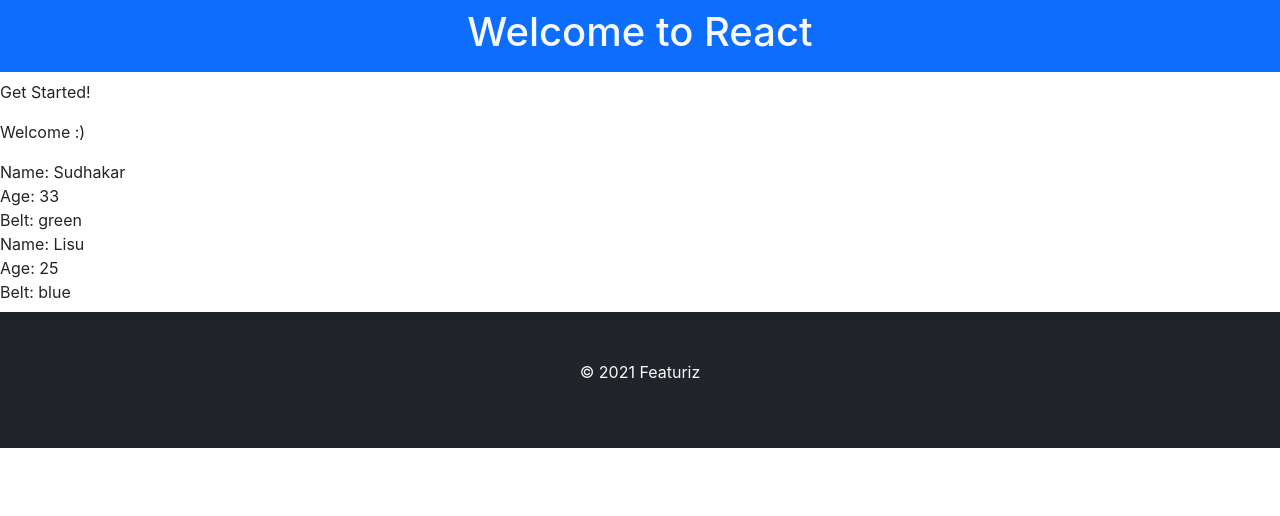
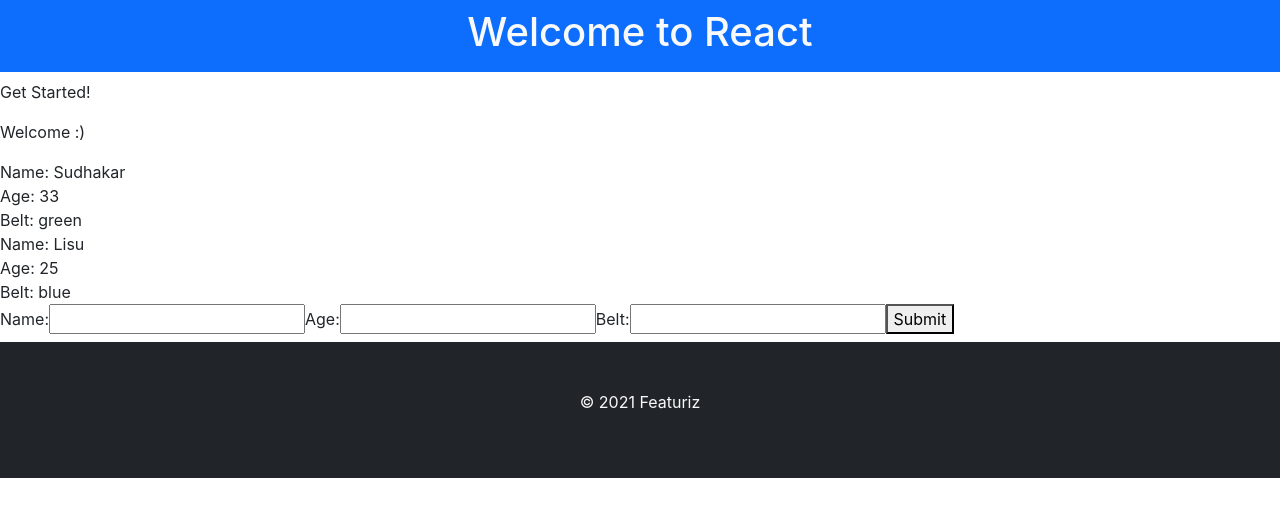
Before and after one commit to featuriz/Complete-React-Redux, a React (Create React App) app: page / in a window 1280 px wide. Shown: the top 516 px of the page. Built offline with nearby package versions, Linux system fonts and the light colour scheme.

Commit message:
Created Form and do log

```diff
--- /dev/null
+++ b/src/AddNinja.js
@@ -0,0 +1,35 @@
+import React, { Component } from 'react';
+
+class AddNinja extends Component {
+    state = {
+        name: null,
+        age: null,
+        belt: null
+    }
+    handleChange = (e) => {
+        this.setState({
+            [e.target.id]: e.target.value
+        })
+    }
+    handleSubmit = (e) => {
+        e.preventDefault();
+        console.log(this.state)
+    }
+    render() {
+        return (
+            <div>
+                <form onSubmit={this.handleSubmit}>
+                    <label htmlFor="name">Name: </label>
+                    <input type="text" id="name" onChange={this.handleChange} />
+                    <label htmlFor="age">Age: </label>
+                    <input type="text" id="age" onChange={this.handleChange} />
+                    <label htmlFor="belt">Belt: </label>
+                    <input type="text" id="belt" onChange={this.handleChange} />
+                    <button>Submit</button>
+                </form>
+            </div>
+        )
+    }
+}
+
+export default AddNinja
--- a/src/App.js
+++ b/src/App.js
@@ -1,5 +1,6 @@
 import React, { Component } from 'react';
 import Ninjas from "./Ninjas";
+import AddNinja from "./AddNinja";
 
 class App extends Component {
   state = {
@@ -19,6 +20,7 @@
           <p className="start">Get Started!</p>
           <p>Welcome :)</p>
           <Ninjas ninjas={this.state.ninjas} />
+          <AddNinja />
         </main>
         <footer className="App-footer bg-dark text-light py-5">
           <p className="text-center">&copy; 2021 Featuriz</p>
```
Also changed, not shown: 1 other file (tests, documents, lock files or other folders).
